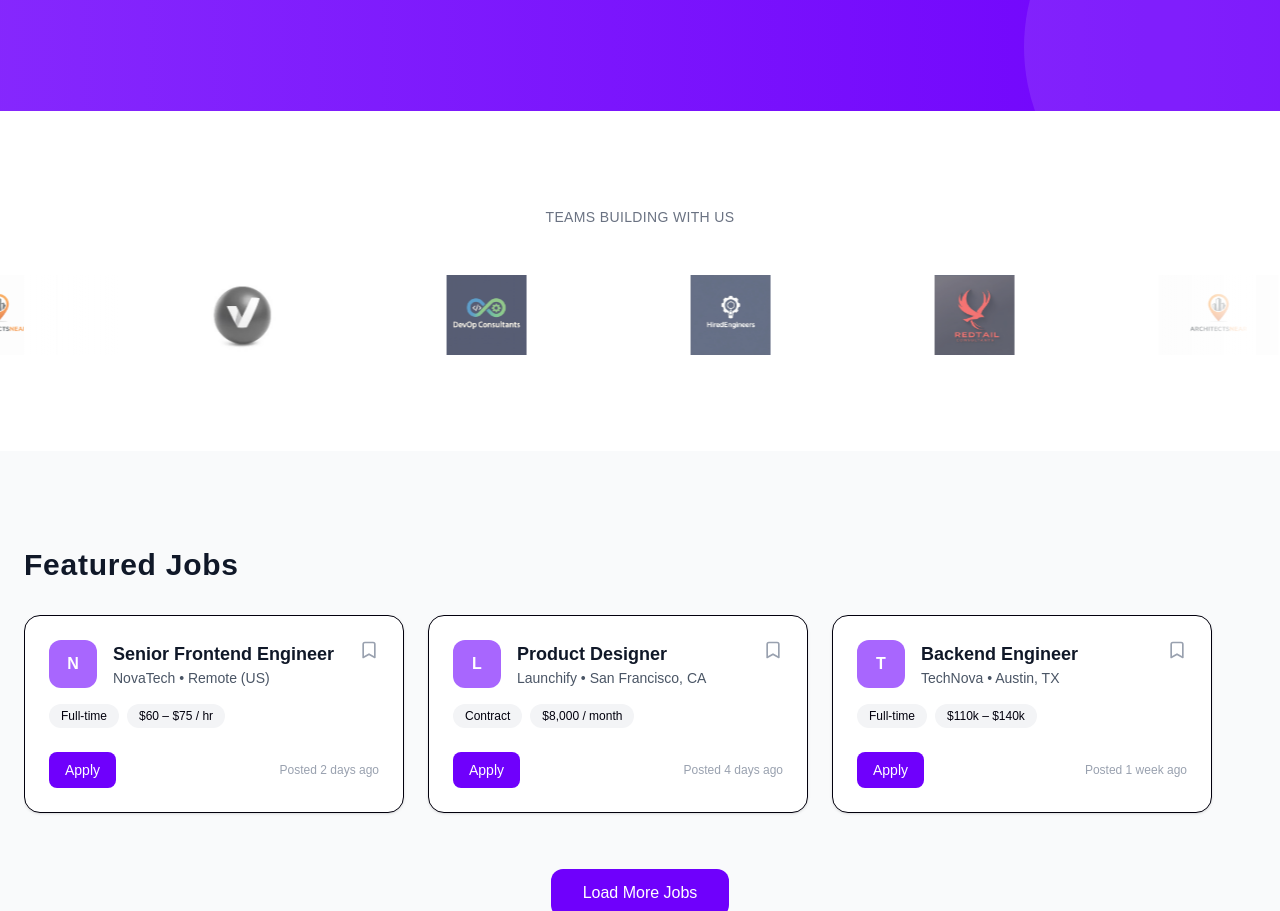
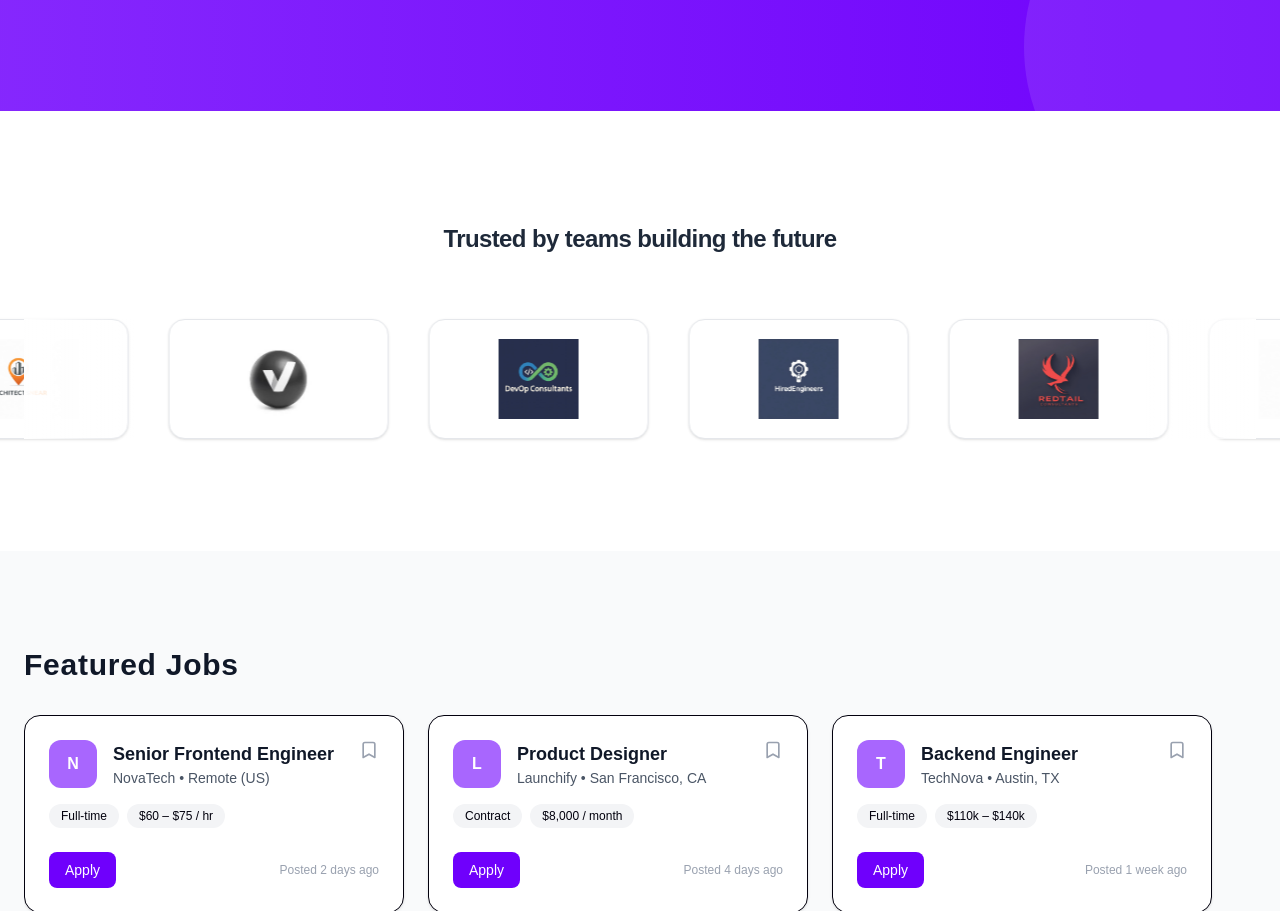
Before and after one commit to adebisidolapo/technicaljobboard, a Next.js app in the folder jobboard/: page / in a window 1280 px wide. Shown: the part 892-1803 px from the top of the page. Built offline with nearby package versions, Linux system fonts and the light colour scheme.

Commit message:
update trusted team

```diff
--- a/jobboard/app/page.tsx
+++ b/jobboard/app/page.tsx
@@ -100,16 +100,17 @@ export default function Home() {
       </section>
 
 {/* ================= TRUSTED TEAMS ================= */}
-<section className="py-24 bg-white overflow-hidden">
+<section className="py-28 bg-white overflow-hidden">
   <div className="max-w-7xl mx-auto px-6">
 
-    <h3 className="text-center text-sm font-medium text-gray-500 tracking-wide uppercase mb-12">
-      Teams Building With Us
+    {/* Header */}
+    <h3 className="text-center text-xl md:text-2xl font-semibold text-gray-800 tracking-tight mb-16">
+      Trusted by teams building the future
     </h3>
 
     {/* Marquee */}
     <div className="relative">
-      <div className="flex gap-16 animate-marquee hover:[animation-play-state:paused]">
+      <div className="flex gap-10 animate-marquee hover:[animation-play-state:paused]">
         {[
           "/Architects.png",
           "/vermot.png",
@@ -124,24 +125,28 @@ export default function Home() {
         ].map((logo, i) => (
           <div
             key={i}
-            className="flex items-center justify-center min-w-[180px]"
+            className="min-w-[220px] h-[120px] flex items-center justify-center
+                       rounded-2xl border border-gray-200 bg-white
+                       shadow-sm hover:shadow-md
+                       transition-all duration-300"
           >
             <img
               src={logo}
               alt="Trusted company logo"
-              className="h-14 md:h-20 object-contain opacity-70 hover:opacity-100 hover:scale-105 transition duration-300"
+              className="h-16 md:h-20 object-contain opacity-90 hover:opacity-100 transition"
             />
           </div>
         ))}
       </div>
 
-      {/* Soft fade edges */}
-      <div className="pointer-events-none absolute top-0 left-0 h-full w-24 bg-gradient-to-r from-white to-transparent" />
-      <div className="pointer-events-none absolute top-0 right-0 h-full w-24 bg-gradient-to-l from-white to-transparent" />
+      {/* Soft edge fades */}
+      <div className="pointer-events-none absolute top-0 left-0 h-full w-28 bg-gradient-to-r from-white to-transparent" />
+      <div className="pointer-events-none absolute top-0 right-0 h-full w-28 bg-gradient-to-l from-white to-transparent" />
     </div>
 
   </div>
 </section>
+
 
 
 
```
